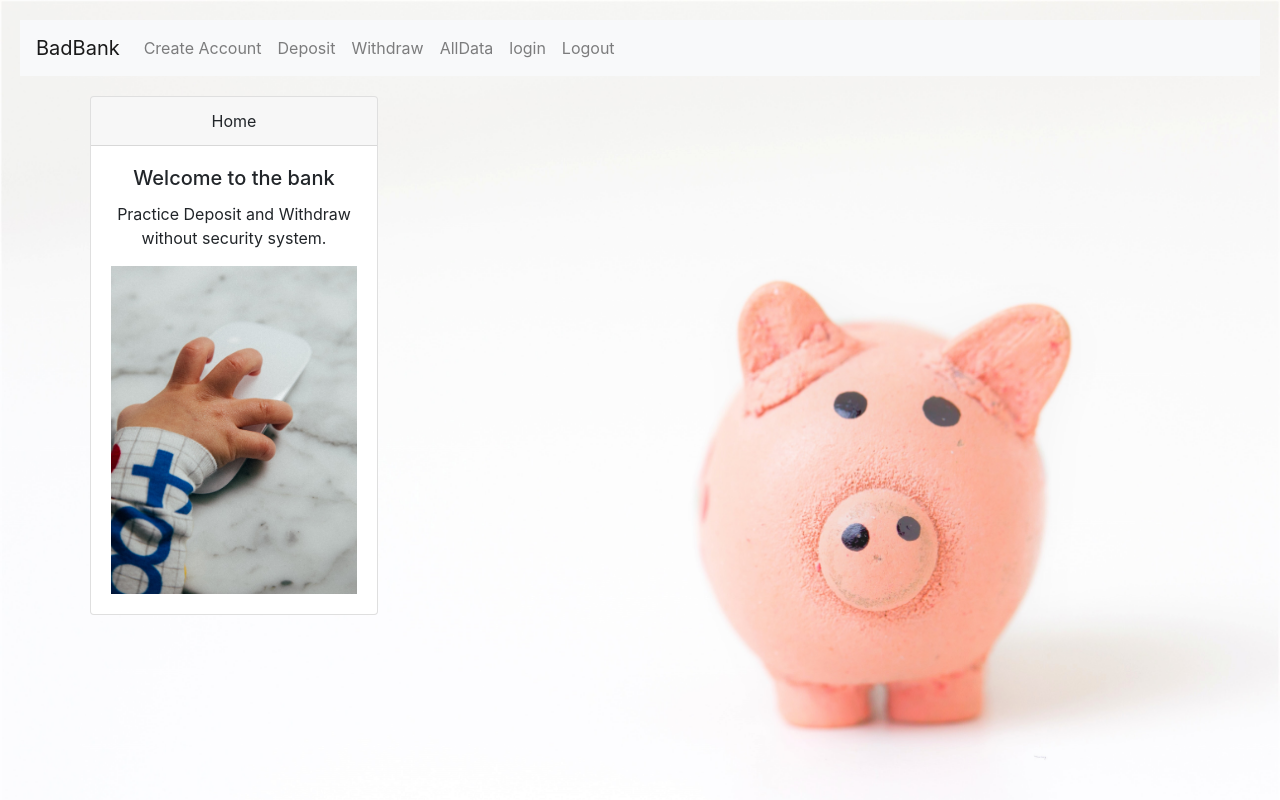
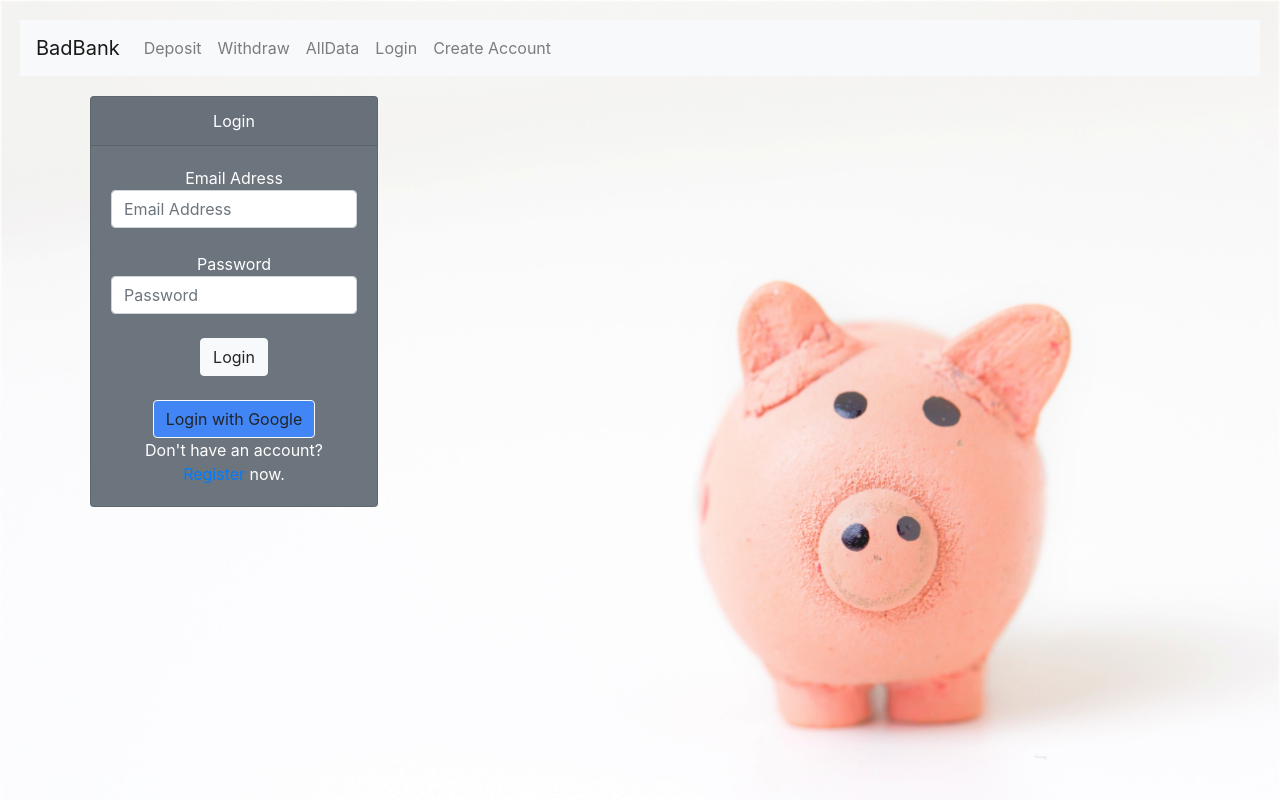
Before and after one commit to manamios/manami-osanai-fullstack-banking-application, a React (Create React App) app in the folder front-end/: page / in a window 1280 px wide. Built offline with nearby package versions, Linux system fonts and the light colour scheme; no server answers; the HTML template or start-up script is replaced by a standard one.

Commit message:
Account balance database wip

```diff
--- a/front-end/src/App.js
+++ b/front-end/src/App.js
@@ -1,6 +1,6 @@
 // import createContext from 'react';
 import './App.css';
-import {BrowserRouter, Routes, Route} from "react-router-dom"
+import {BrowserRouter, Routes, Route, useNavigate} from "react-router-dom"
 import NavBar from './navbar'
 import Home from './home'
 import CreateAccount from './createaccount'
@@ -9,11 +9,15 @@ import Withdraw from './withdraw'
 import AllData from './alldata'
 import UserContext from './context';
 import Login from './login';
+import { auth } from "./firebase"
+import { useAuthState } from "react-firebase-hooks/auth";
 
 // const UserContext = createContext(null);
 
 function App() {
-  console.log("appuserco",UserContext)
+  const [user] = useAuthState(auth);
+  // const navigate = useNavigate();
+
   return (
     <div className="App">
       <BrowserRouter>
@@ -21,8 +25,8 @@ function App() {
       <UserContext.Provider value={{users:[{name:'abel',email:'abel@mit.edu',password:'secret',balance:100}]}}>
         <div className="container" style={{padding: "20px"}}>
           <Routes>
-            <Route path="/" exact element={<Home />} />
             <Route path="/login" exact element={<Login />} />
+            <Route path="/" exact element={user ? <Home /> : <Login />} />
             <Route path="/CreateAccount/" element={<CreateAccount />} />
             <Route path="/deposit/" element={<Deposit />} />
             <Route path="/withdraw/" element={<Withdraw />} />
--- a/front-end/src/alldata.js
+++ b/front-end/src/alldata.js
@@ -1,20 +1,23 @@
 import Card from "./card";
 import { useContext, useState, useEffect } from "react";
+import { auth } from "./firebase";
+import { useAuthState } from "react-firebase-hooks/auth";
 
 function AllData() {
   const [userData, setUserData] = useState(null)
+  const [user] = useAuthState(auth);
 
   useEffect(() => {
     //fetch all account from API
     fetch('http://localhost:4000/account/all')
       .then(response => response.json())
       .then(data => {
-        console.log('data: ',data)
+        // console.log('data: ',data)
         setUserData(data)
       })
   }, [])
 
-  userData && console.log('userData: ',userData)
+  // userData && console.log('userData: ',userData)
 
   let allUserDataCards = userData ? userData.map((user, i) => (
     <div key={user.name + i} className="col">
--- a/front-end/src/createaccount.js
+++ b/front-end/src/createaccount.js
@@ -62,20 +62,21 @@ function CreateAccount(){
   }
 
   function clearForm(){
-    setName('');
-    setEmail('');
-    setPassword('');
-    setShow(true);
+    // setName('');
+    // setEmail('');
+    // setPassword('');
+    // setShow(true);
+    if (user) navigate("/");
   }
 
   useEffect(() => {
     if (loading) return;
-    if (user) navigate("/");
+    // if (user) navigate("/");
   }, [user, loading]);
 
   return (
     <Card
-      bgcolor="info"
+      bgcolor={show ? "info": "success"}
       header="Create Account"
       status={status}
       body={show ? (
@@ -91,7 +92,7 @@ function CreateAccount(){
             ):(
               <>
               <h5>Success</h5>
-              <button type="submit" className="btn btn-light" onClick={clearForm}>Add another account</button>
+              <button type="submit" className="btn btn-light" onClick={clearForm}>Home</button>
               </>
             )}
     />
--- a/front-end/src/deposit.js
+++ b/front-end/src/deposit.js
@@ -1,12 +1,16 @@
-import React from "react";
+import React, { useEffect } from "react";
 import Card from "./card";
+import { auth, getUserData, incrementBalance } from "./firebase";
+import { useAuthState } from "react-firebase-hooks/auth";
 
 function Deposit(){
-  const [balance, setBalance]                     = React.useState(100);
+  const [balance, setBalance]                     = React.useState(0);
   const [depositAmount, setDepositAmount]         = React.useState('');
   const [status, setStatus]                       = React.useState('');
+  const [user] = useAuthState(auth);
 
   function depositMoney() {
+
     if (!depositAmount) {
       setStatus('Enter deposit amount')
       setTimeout(() => setStatus(''),3000);
@@ -29,6 +33,8 @@ function Deposit(){
 
     let newBalance = balance + parseInt(depositAmount)
 
+
+    incrementBalance(user, depositAmount)
     setBalance(newBalance)
     setStatus(`Success! your new balance is $${newBalance}`)
     setDepositAmount('')
--- a/front-end/src/firebase.js
+++ b/front-end/src/firebase.js
@@ -6,15 +6,19 @@ import {
   signInWithEmailAndPassword,
   createUserWithEmailAndPassword,
   sendPasswordResetEmail,
-  signOut,
+  signOut
 } from "firebase/auth";
 import {
   getFirestore,
   query,
   getDocs,
+  updateDoc,
   collection,
   where,
   addDoc,
+  getDoc,
+  doc,
+  increment
 } from "firebase/firestore";
 
 const firebaseConfig = {
@@ -37,6 +41,7 @@ const signInWithGoogle = async () => {
     const res = await signInWithPopup(auth, googleProvider);
     const user = res.user;
     const q = query(collection(db, "users"), where("uid", "==", user.uid));
+    console.log(q)
     const docs = await getDocs(q);
     if (docs.docs.length === 0) {
       await addDoc(collection(db, "users"), {
@@ -52,14 +57,47 @@ const signInWithGoogle = async () => {
   }
 };
 
-const logInWithEmailAndPassword = async (email, password) => {
+const logInWithEmailAndPassword = async (email, password, e) => {
+    e.preventDefault()
     try {
-      await signInWithEmailAndPassword(auth, email, password);
+      const res = await signInWithEmailAndPassword(auth, email, password);
+      const user = res.user
+      console.log(user)
     } catch (err) {
       console.error(err);
       alert(err.message);
     }
 };
+
+const getUserDoc = async (user) => {
+  console.log(user)
+  const q = query(collection(db, "users"), where("uid", "==", user.uid));
+  const docs = await getDocs(q);
+  const userDoc = docs.docs[0]
+  return userDoc
+}
+
+const getUserData = async (user) => {
+  const userData = await getUserDoc(user)
+  console.log(userData.data())
+  return userData.data()
+}
+
+const getUserRef = async (user) => {
+  const userDoc = await getUserDoc(user)
+  const userDocRef = doc(db,"users", userDoc.id)
+  console.log(userDocRef)
+  return userDocRef
+}
+
+const incrementBalance = async (user, amount) => {
+  const incrementBy = increment(amount)
+  const userRef = await getUserRef(user)
+  const updatedDoc = await updateDoc(userRef, {
+    "balance": incrementBy
+    })
+  console.log(await getUserData(user))
+}
 
 const registerWithEmailAndPassword = async (name, email, password) => {
     try {
@@ -70,6 +108,7 @@ const registerWithEmailAndPassword = async (name, email, password) => {
         name,
         authProvider: "local",
         email,
+        balance: 0
         });
     } catch (err) {
         console.error(err);
@@ -99,4 +138,7 @@ export {
     registerWithEmailAndPassword,
     sendPasswordReset,
     logout,
+    getUserRef,
+    incrementBalance,
+    getUserData
 };
--- a/front-end/src/login.js
+++ b/front-end/src/login.js
@@ -3,6 +3,7 @@ import { Link, useNavigate } from "react-router-dom";
 import { auth, logInWithEmailAndPassword, signInWithGoogle } from "./firebase";
 import { useAuthState } from "react-firebase-hooks/auth";
 import "./login.css";
+import Card from "./card"
 
 function Login() {
     const [email, setEmail] = useState("");
@@ -18,40 +19,49 @@ function Login() {
       if (user) navigate("/");
       console.log(user)
     }, [user, loading]);
+
     return (
-      <div className="login">
-        <div className="login__container">
+        <Card
+        bgcolor="secondary"
+        header="Login"
+        // status={status}
+        body={(
+            <form>
+                Email Adress<br/>
               <input
                 type="text"
-            className="login__textBox"
+                className="form-control"
                 value={email}
                 onChange={(e) => setEmail(e.target.value)}
-            placeholder="E-mail Address"
+                placeholder="Email Address"
               />
+              <br/>
+              Password<br/>
               <input
                 type="password"
-            className="login__textBox"
+                className="form-control"
                 value={password}
                 onChange={(e) => setPassword(e.target.value)}
                 placeholder="Password"
               />
+              <br/>
               <button
-            className="login__btn"
-            onClick={() => logInWithEmailAndPassword(email, password)}
+                className="btn btn-light"
+                onClick={(e) => logInWithEmailAndPassword(email, password, e)}
               >
                 Login
               </button>
-          <button className="login__btn login__google" onClick={signInWithGoogle}>
+              <br/>
+              <br/>
+              <button type="button" className="btn btn-light login__google" onClick={signInWithGoogle}>
                 Login with Google
               </button>
               <div>
-            <Link to="/reset">Forgot Password</Link>
+                Don't have an account? <br/><Link to="/CreateAccount">Register</Link> now.
               </div>
-          <div>
-            Don't have an account? <Link to="/register">Register</Link> now.
-          </div>
-        </div>
-      </div>
+            </form>
+        )}
+        ></Card>
     );
 }
 export default Login;
--- a/front-end/src/navbar.js
+++ b/front-end/src/navbar.js
@@ -1,7 +1,12 @@
 import {Link} from "react-router-dom"
-import {logout} from "./firebase"
+import { logout, auth } from "./firebase"
+import { useAuthState } from "react-firebase-hooks/auth";
+
+
 
 function NavBar(){
+  const [user] = useAuthState(auth);
+
   return(
     <>
     <nav className="navbar navbar-expand-lg navbar-light bg-light">
@@ -12,9 +17,6 @@ function NavBar(){
       <div className="collapse navbar-collapse" id="navbarNav">
         <ul className="navbar-nav">
           <li className="nav-item">
-            <Link className="nav-link" to="/CreateAccount">Create Account</Link>
-          </li>
-          <li className="nav-item">
             <Link className="nav-link" to="Deposit">Deposit</Link>
           </li>
           <li className="nav-item">
@@ -23,13 +25,21 @@ function NavBar(){
           <li className="nav-item">
             <Link className="nav-link" to="AllData">AllData</Link>
           </li>
-          <li className="nav-item">
-            <Link className="nav-link" to="login">login</Link>
-          </li>
-          <li className="nav-item">
-            <Link className="nav-link" onClick={logout}>Logout</Link>
-          </li>
+          { !user ? (<>
+            <li className="nav-item">
+              <Link className="nav-link" to="login">Login</Link>
+            </li>
+            <li className="nav-item">
+              <Link className="nav-link" to="/CreateAccount">Create Account</Link>
+            </li>
+            </>)
+          :
+            <li className="nav-item">
+              <Link className="nav-link" onClick={logout}>Logout</Link>
+            </li>
+          }
         </ul>
+        {user && <li className="navbar-text ml-auto">Hello, {user.displayName ? user.displayName : user.email}</li>}
       </div>
     </nav>
     </>
```
Lines whose indentation alone changed are shown as unchanged.
